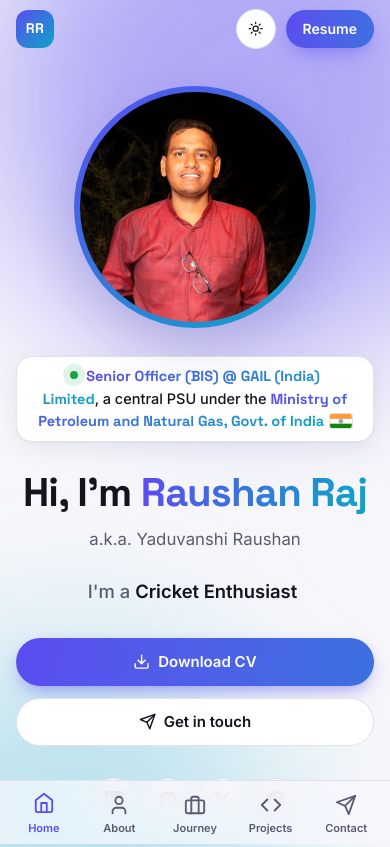
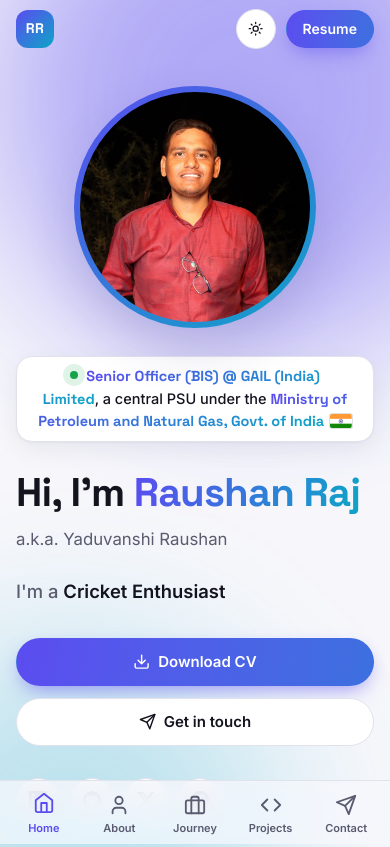
Before and after one commit to raushanraj358/Raushan-Yaduvanshi, a plain HTML site: page index.html in a window 390 px wide. Shown: the top 847 px of the page. Drawn offline with Linux system fonts and the light colour scheme.

Commit message:
Updated style.css

```diff
--- a/css/style.css
+++ b/css/style.css
@@ -343,20 +343,18 @@ ul, ol { margin: 0; padding: 0; list-style: none; }
 @media (max-width: 960px) {
   .nav { display: none; }
   .header__actions { margin-left: auto; }
-  .hero__grid { grid-template-columns: 1fr; text-align: center; }
-  .hero__media { order: -1; }
-  .portrait { width: min(62vw, 260px); border-radius: 50%; aspect-ratio: 1; transform: none; }
-  .portrait img { border-radius: 50%; object-position: 50% 12%; }
-  .badge, .hero__cta, .socials { justify-content: center; }
-  .badge { display: block; justify-self: center; text-align: center; text-wrap: balance; }
-  .badge__dot { display: inline-block; margin-right: 8px; vertical-align: .1em; }
-  .hero__text { display: flex; flex-direction: column; align-items: center; }
   .about, .contact { grid-template-columns: 1fr; }
 }
 
 /* Phones: app-style layout */
 @media (max-width: 720px) {
   :root { --header-h: 58px; --tabbar-h: calc(64px + env(safe-area-inset-bottom)); }
+  .hero__grid { grid-template-columns: 1fr; }
+  .hero__media { order: -1; }
+  .portrait { width: min(62vw, 260px); border-radius: 50%; aspect-ratio: 1; transform: none; }
+  .portrait img { border-radius: 50%; object-position: 50% 12%; }
+  .badge { display: block; justify-self: center; text-align: center; text-wrap: balance; }
+  .badge__dot { display: inline-block; margin-right: 8px; vertical-align: .1em; }
   .brand__name { display: none; }
   .hero { min-height: auto; padding-top: calc(var(--header-h) + env(safe-area-inset-top) + 28px); padding-bottom: 56px; }
   .hero__cta { width: 100%; flex-direction: column; }
```
